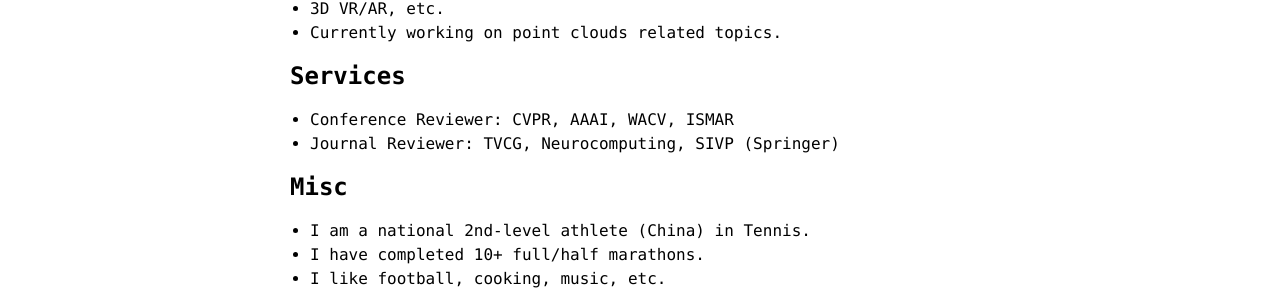
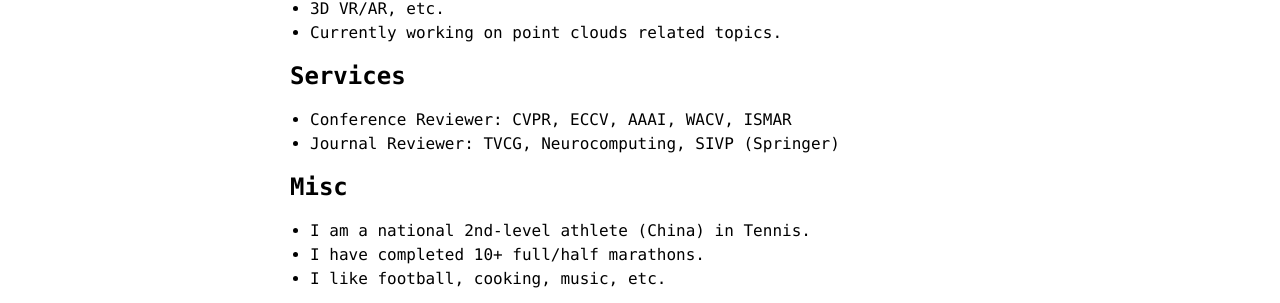
Before and after one commit to ShiQiu0419/ShiQiu0419.github.io, a Jekyll site: the page built from index.md, in a window 1280 px wide. Shown: the part 1455-1758 px from the top of the page. Built offline with Jekyll 4.4.1, drawn with Linux system fonts in a browser that asks for light colours; our own code applies the rules of GitHub Pages for plain Markdown files.

Commit message:
Update index.md

```diff
--- a/index.md
+++ b/index.md
@@ -60,7 +60,7 @@
 * Currently working on point clouds related topics.
 
 ## Services
-* Conference Reviewer: CVPR, AAAI, WACV, ISMAR
+* Conference Reviewer: CVPR, ECCV, AAAI, WACV, ISMAR
 * Journal Reviewer: TVCG, Neurocomputing, SIVP (Springer)
 
 ## Misc
```
